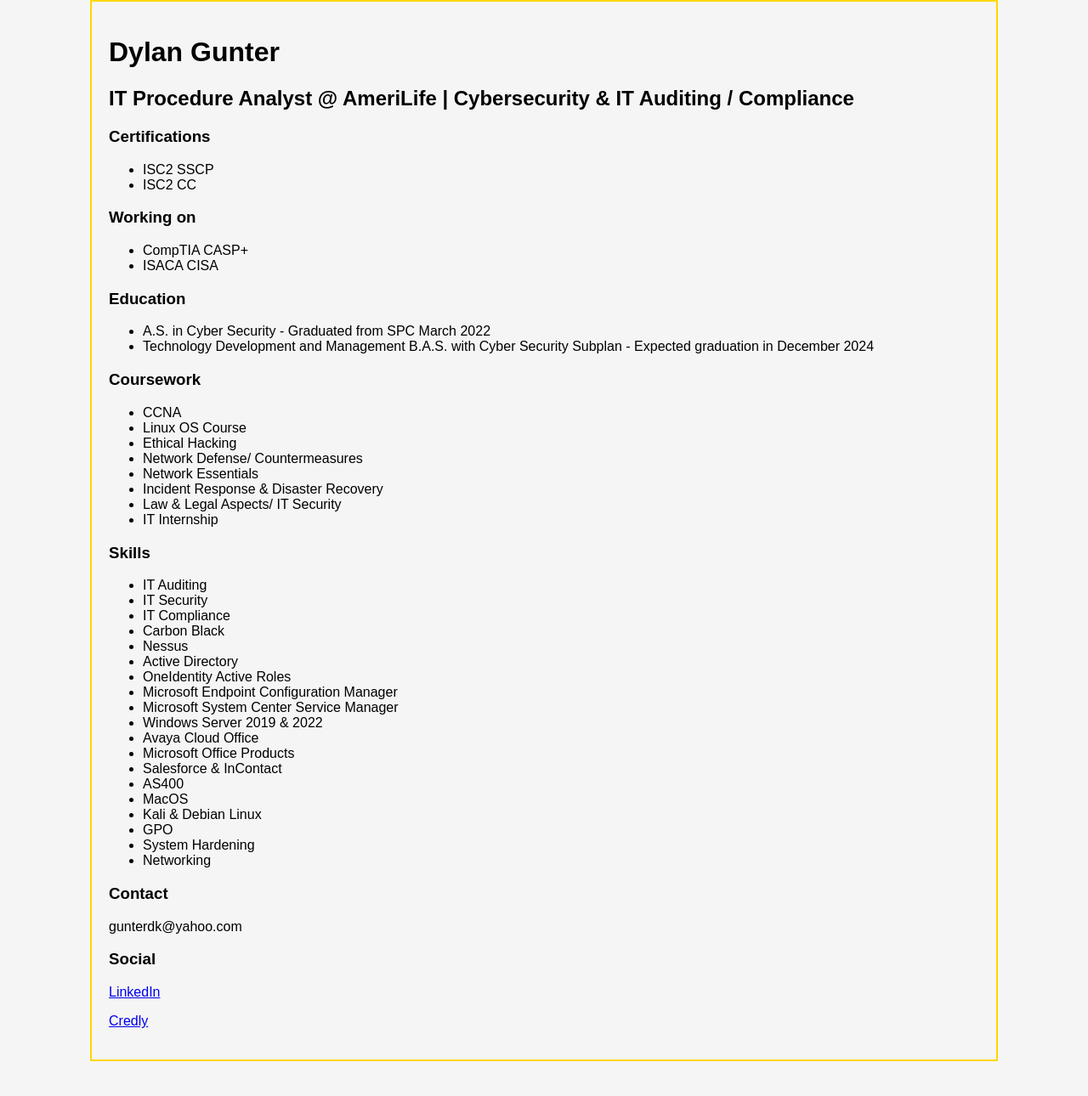
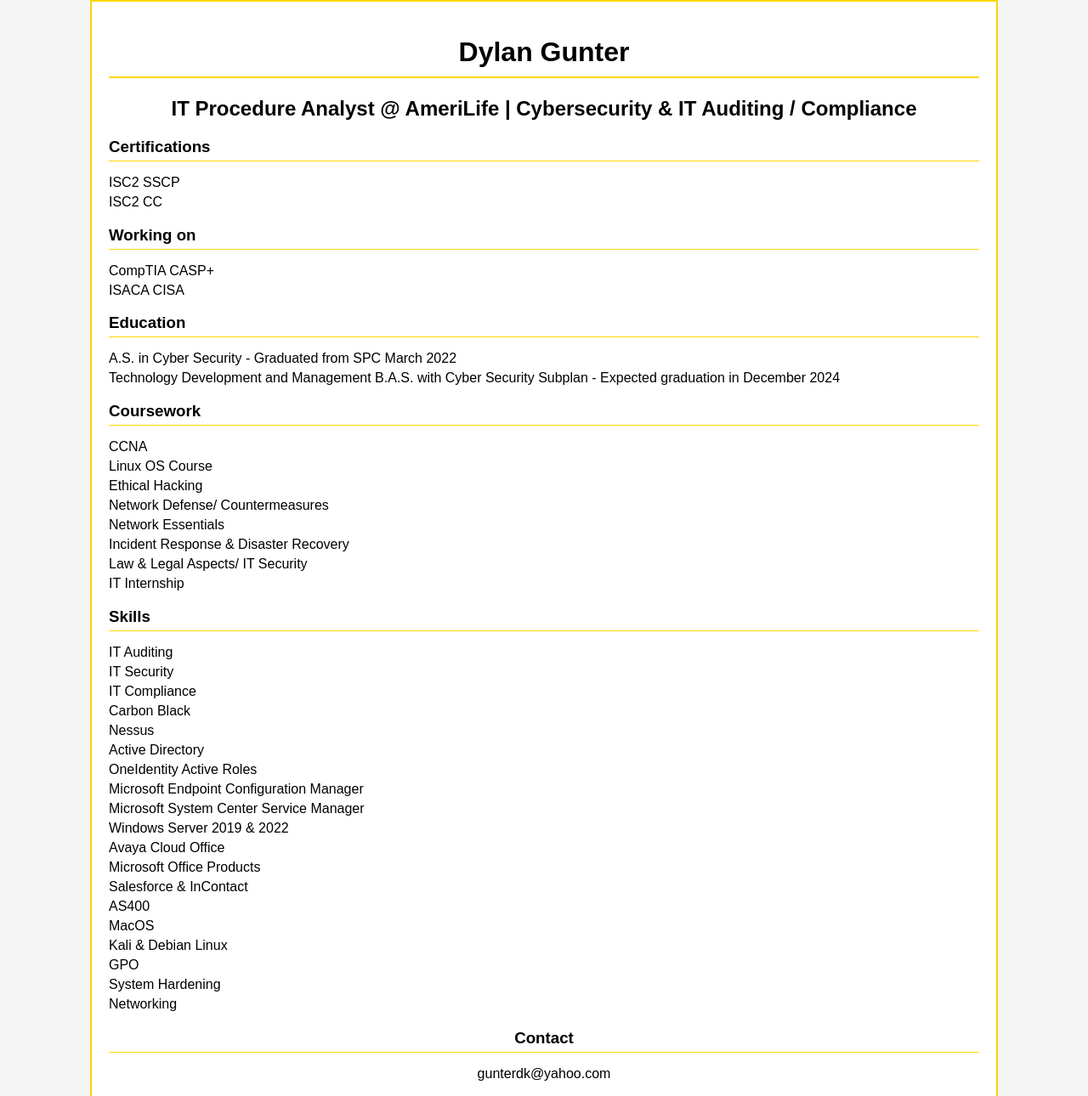
Before and after one commit to dgunter-imperial/dylangunterinfo, a plain HTML site: page index.html in a window 1280 px wide. Shown: the top 1290 px of the page at 85% size. Before the commit the page ends 1249 px from the top, so only its background shows below. Drawn offline with Linux system fonts and the light colour scheme.

Commit message:
Update index.html

```diff
--- a/index.html
+++ b/index.html
@@ -17,30 +17,30 @@
             margin: 0 auto;
             padding: 20px;
             border: 2px solid gold;
-            background-color: white.
+            background-color: white;
         }
         h1, h2 {
-            text-align: center.
+            text-align: center;
         }
         h1 {
-            border-bottom: 2px solid gold.
-            padding-bottom: 10px.
+            border-bottom: 2px solid gold;
+            padding-bottom: 10px;
         }
         ul {
-            list-style-type: none.
-            padding: 0.
+            list-style-type: none;
+            padding: 0;
         }
         li {
-            margin: 5px 0.
+            margin: 5px 0;
         }
         .section-title {
-            border-bottom: 1px solid gold.
-            padding-bottom: 5px.
-            margin-bottom: 10px.
+            border-bottom: 1px solid gold;
+            padding-bottom: 5px;
+            margin-bottom: 10px;
         }
         .contact, .social {
-            text-align: center.
-            margin-top: 20px.
+            text-align: center;
+            margin-top: 20px;
         }
     </style>
 </head>
@@ -120,7 +120,7 @@
         <div class="social">
             <h3 class="section-title">Social</h3>
             <p><a href="https://www.linkedin.com/in/dylankgunter" target="_blank">LinkedIn</a></p>
-            <p><a href="https://www.credly.com/users/dylan-gunter" target="_blank">Credly</a></p>
+			<p><a href="https://www.credly.com/users/dylan-gunter" target="_blank">Credly</a></p>
         </div>
     </div>
 </body>
```
